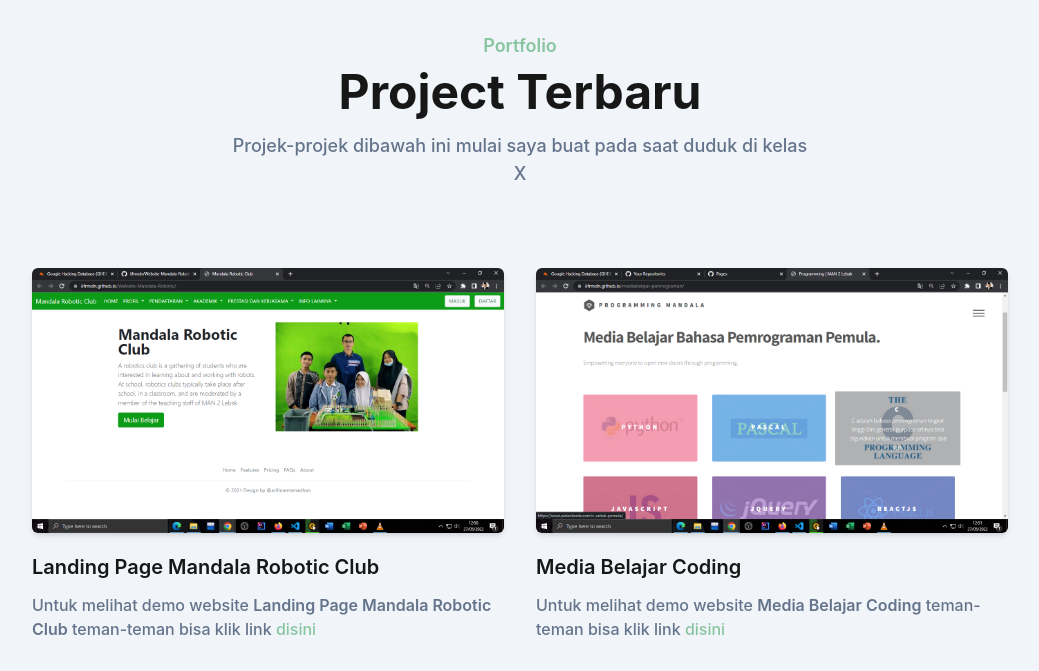
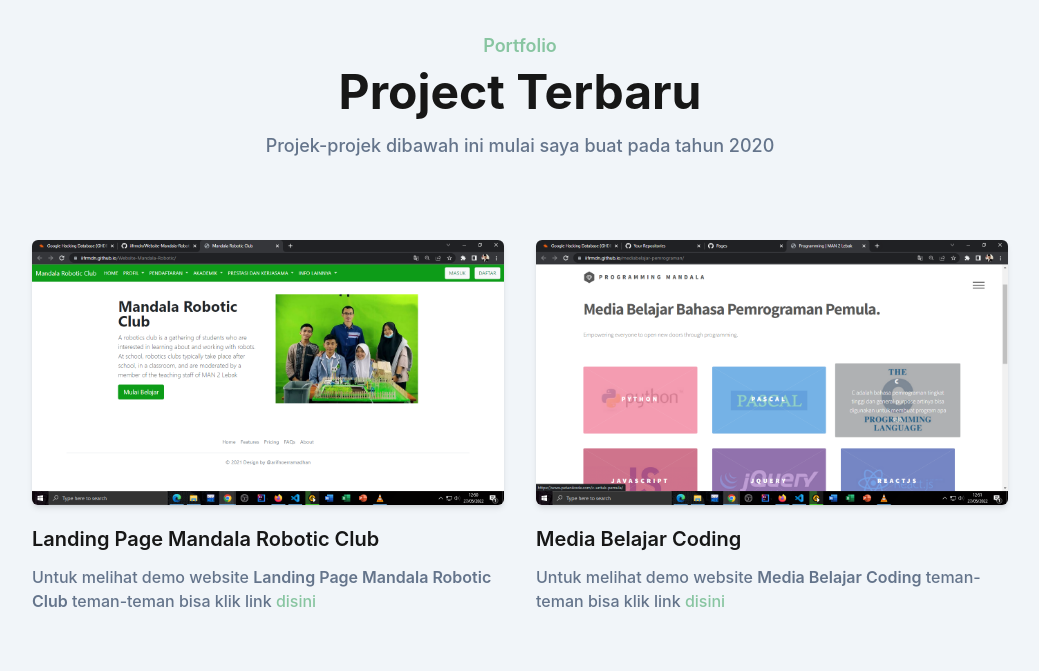
Before and after one commit to arifnrrmdn/portfolio-arifnrramdn, a website: page index.html in a window 1280 px wide. Shown: the part 1260-1931 px from the top of the page, without its empty margins (120-1159 px from the left). Drawn offline with Linux system fonts and the light colour scheme.

Commit message:
Update index.html

```diff
--- a/index.html
+++ b/index.html
@@ -205,7 +205,7 @@
               <h4 class="mb-2 text-lg font-semibold text-primary">Portfolio</h4>
               <h2 class="mb-4 text-3xl font-bold text-dark  sm:text-4xl lg:text-5xl">Project Terbaru</h2>
               <p class="text-md font-medium text-secondary md:text-lg">
-                Projek-projek dibawah ini mulai saya buat pada saat duduk di kelas X
+                Projek-projek dibawah ini mulai saya buat pada tahun 2020
               </p>
             </div>
           </div>
```
